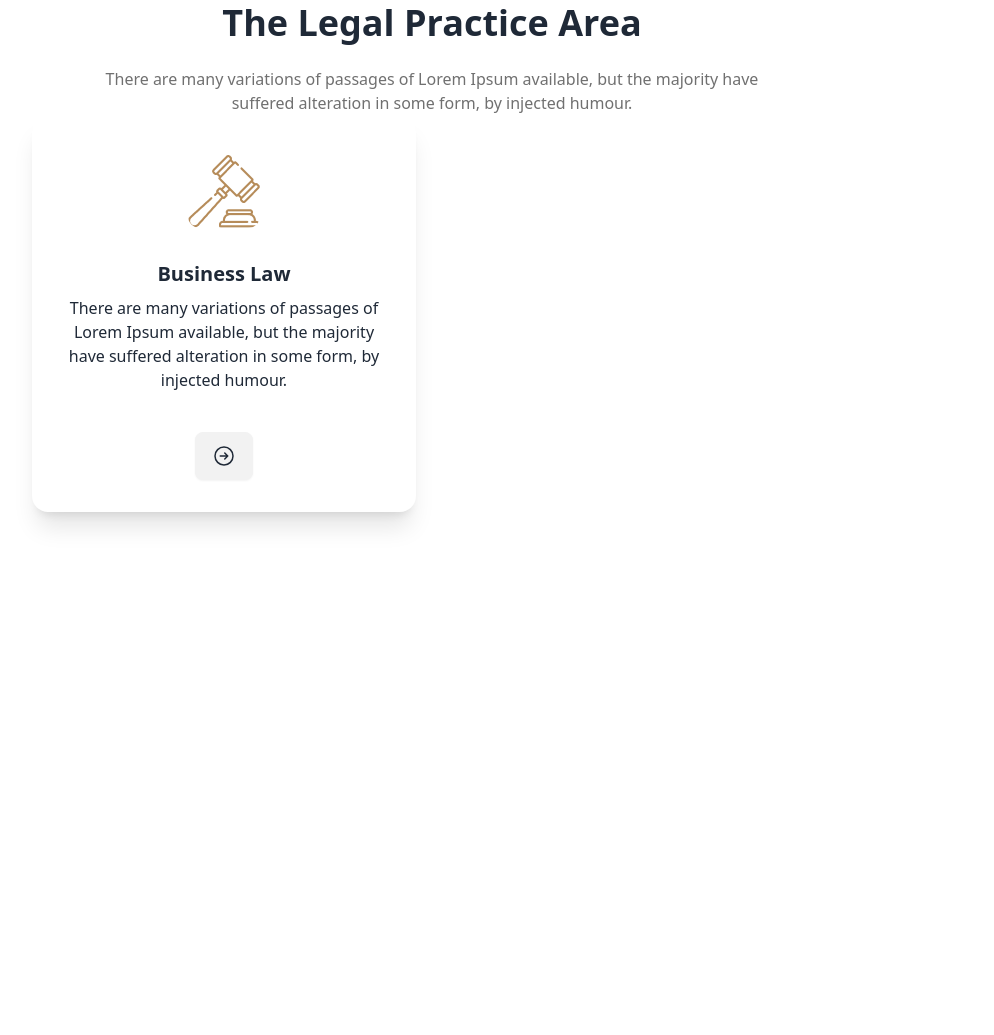
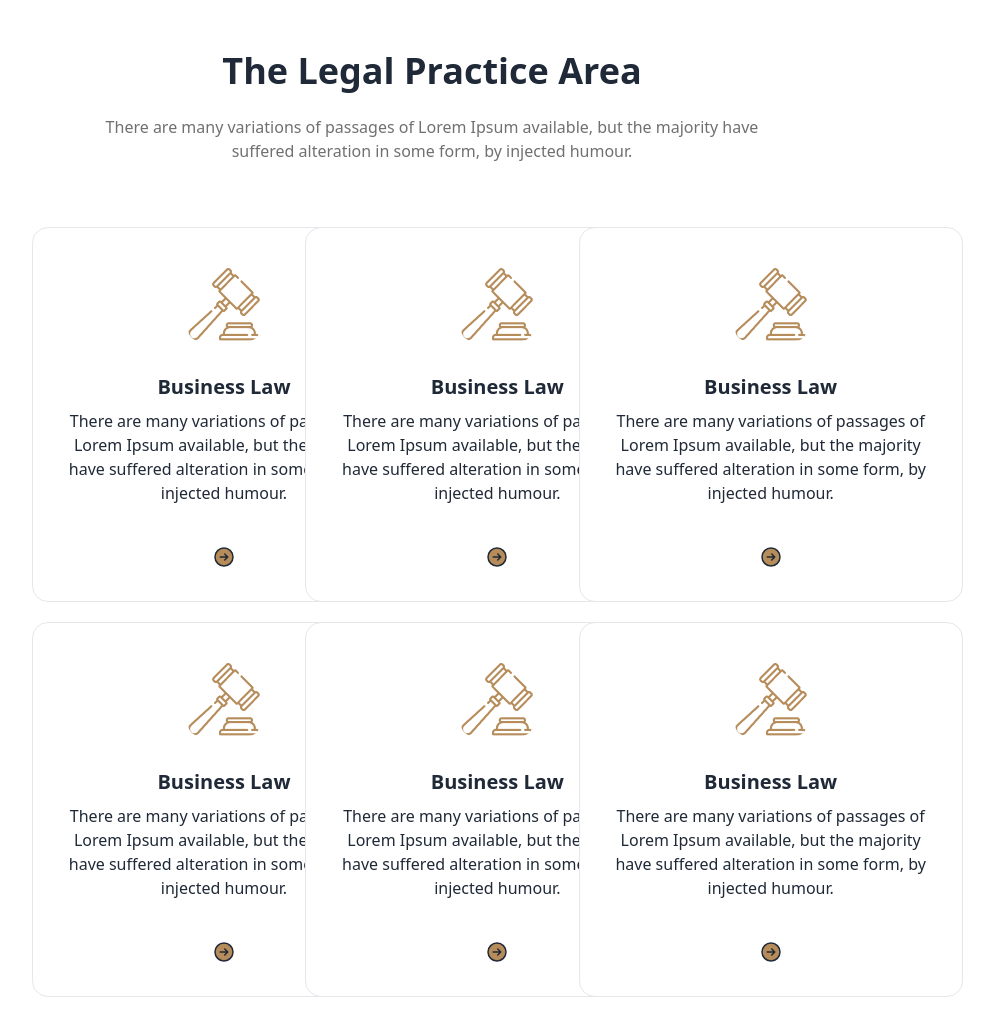
Before and after one commit to SahariorRidoy/Legal-Solution, a plain HTML site: page index.html in a window 1280 px wide. Shown: the part 953-1988 px from the top of the page, without its empty margins (208-1202 px from the left). Before the commit the page ends 1593 px from the top, so only its background shows below. Drawn offline with nearby package versions, Linux system fonts and the light colour scheme.

Commit message:
Added legal practice

```diff
--- a/index.html
+++ b/index.html
@@ -20,7 +20,7 @@
 
 <header>
     <!-- Navbar Start -->
-    <div class="navbar text-black font-bold mb-12">
+    <div class="navbar text-black font-bold mt-12 mb-12">
         <div class="navbar-start">
           <div class="dropdown">
             <ul
@@ -141,12 +141,12 @@
  <section class="my-32 " >
   <div class="text-center">
     <h2 class="font-extrabold text-4xl mb-6">The Legal Practice Area</h2>
-  <p class="text-[#707070] max-w-[714px] mx-auto">There are many variations of passages of Lorem Ipsum available, but the majority have suffered alteration in some form, by injected humour.</p>
+  <p class="text-[#707070] max-w-[714px] mx-auto mb-16">There are many variations of passages of Lorem Ipsum available, but the majority have suffered alteration in some form, by injected humour.</p>
   </div>
 
   <!-- Cards -->
-  <div>
-    <div class="card bg-base-100 w-96 shadow-xl">
+  <div class="grid grid-cols-3 grid-rows-3 gap-5">
+    <div class="card bg-base-100 w-96 border">
       <figure class="px-10 pt-10">
         <img
           src="images/business.png"
@@ -157,7 +157,97 @@
         <h2 class="card-title ">Business Law</h2>
         <p class="mb-8">There are many variations of passages of Lorem Ipsum available, but the majority have suffered alteration in some form, by injected humour.</p>
         <div class="card-actions">
-          <button class="btn"><svg xmlns="http://www.w3.org/2000/svg" fill="none" viewBox="0 0 24 24" stroke-width="1.5" stroke="currentColor" class="size-6">
+          <button class="border-none"><svg xmlns="http://www.w3.org/2000/svg" fill="rgba(182, 140, 90, 1)" viewBox="0 0 24 24" stroke-width="1.5" stroke="currentColor" class="size-6">
+            <path stroke-linecap="round" stroke-linejoin="round" d="m12.75 15 3-3m0 0-3-3m3 3h-7.5M21 12a9 9 0 1 1-18 0 9 9 0 0 1 18 0Z" />
+          </svg>
+          </button>
+        </div>
+      </div>
+    </div>
+    <div class="card bg-base-100 w-96 border">
+      <figure class="px-10 pt-10">
+        <img
+          src="images/business.png"
+          alt="Shoes"
+          class="rounded-xl" />
+      </figure>
+      <div class="card-body items-center text-center">
+        <h2 class="card-title ">Business Law</h2>
+        <p class="mb-8">There are many variations of passages of Lorem Ipsum available, but the majority have suffered alteration in some form, by injected humour.</p>
+        <div class="card-actions">
+          <button class="border-none"><svg xmlns="http://www.w3.org/2000/svg" fill="rgba(182, 140, 90, 1)" viewBox="0 0 24 24" stroke-width="1.5" stroke="currentColor" class="size-6">
+            <path stroke-linecap="round" stroke-linejoin="round" d="m12.75 15 3-3m0 0-3-3m3 3h-7.5M21 12a9 9 0 1 1-18 0 9 9 0 0 1 18 0Z" />
+          </svg>
+          </button>
+        </div>
+      </div>
+    </div>
+    <div class="card bg-base-100 w-96 border">
+      <figure class="px-10 pt-10">
+        <img
+          src="images/business.png"
+          alt="Shoes"
+          class="rounded-xl" />
+      </figure>
+      <div class="card-body items-center text-center">
+        <h2 class="card-title ">Business Law</h2>
+        <p class="mb-8">There are many variations of passages of Lorem Ipsum available, but the majority have suffered alteration in some form, by injected humour.</p>
+        <div class="card-actions">
+          <button class="border-none"><svg xmlns="http://www.w3.org/2000/svg" fill="rgba(182, 140, 90, 1)" viewBox="0 0 24 24" stroke-width="1.5" stroke="currentColor" class="size-6">
+            <path stroke-linecap="round" stroke-linejoin="round" d="m12.75 15 3-3m0 0-3-3m3 3h-7.5M21 12a9 9 0 1 1-18 0 9 9 0 0 1 18 0Z" />
+          </svg>
+          </button>
+        </div>
+      </div>
+    </div>
+    <div class="card bg-base-100 w-96 border">
+      <figure class="px-10 pt-10">
+        <img
+          src="images/business.png"
+          alt="Shoes"
+          class="rounded-xl" />
+      </figure>
+      <div class="card-body items-center text-center">
+        <h2 class="card-title ">Business Law</h2>
+        <p class="mb-8">There are many variations of passages of Lorem Ipsum available, but the majority have suffered alteration in some form, by injected humour.</p>
+        <div class="card-actions">
+          <button class="border-none"><svg xmlns="http://www.w3.org/2000/svg" fill="rgba(182, 140, 90, 1)" viewBox="0 0 24 24" stroke-width="1.5" stroke="currentColor" class="size-6">
+            <path stroke-linecap="round" stroke-linejoin="round" d="m12.75 15 3-3m0 0-3-3m3 3h-7.5M21 12a9 9 0 1 1-18 0 9 9 0 0 1 18 0Z" />
+          </svg>
+          </button>
+        </div>
+      </div>
+    </div>
+    <div class="card bg-base-100 w-96 border">
+      <figure class="px-10 pt-10">
+        <img
+          src="images/business.png"
+          alt="Shoes"
+          class="rounded-xl" />
+      </figure>
+      <div class="card-body items-center text-center">
+        <h2 class="card-title ">Business Law</h2>
+        <p class="mb-8">There are many variations of passages of Lorem Ipsum available, but the majority have suffered alteration in some form, by injected humour.</p>
+        <div class="card-actions">
+          <button class="border-none"><svg xmlns="http://www.w3.org/2000/svg" fill="rgba(182, 140, 90, 1)" viewBox="0 0 24 24" stroke-width="1.5" stroke="currentColor" class="size-6">
+            <path stroke-linecap="round" stroke-linejoin="round" d="m12.75 15 3-3m0 0-3-3m3 3h-7.5M21 12a9 9 0 1 1-18 0 9 9 0 0 1 18 0Z" />
+          </svg>
+          </button>
+        </div>
+      </div>
+    </div>
+    <div class="card bg-base-100 w-96 border">
+      <figure class="px-10 pt-10">
+        <img
+          src="images/business.png"
+          alt="Shoes"
+          class="rounded-xl" />
+      </figure>
+      <div class="card-body items-center text-center">
+        <h2 class="card-title ">Business Law</h2>
+        <p class="mb-8">There are many variations of passages of Lorem Ipsum available, but the majority have suffered alteration in some form, by injected humour.</p>
+        <div class="card-actions">
+          <button class="border-none"><svg xmlns="http://www.w3.org/2000/svg" fill="rgba(182, 140, 90, 1)" viewBox="0 0 24 24" stroke-width="1.5" stroke="currentColor" class="size-6">
             <path stroke-linecap="round" stroke-linejoin="round" d="m12.75 15 3-3m0 0-3-3m3 3h-7.5M21 12a9 9 0 1 1-18 0 9 9 0 0 1 18 0Z" />
           </svg>
           </button>
```
